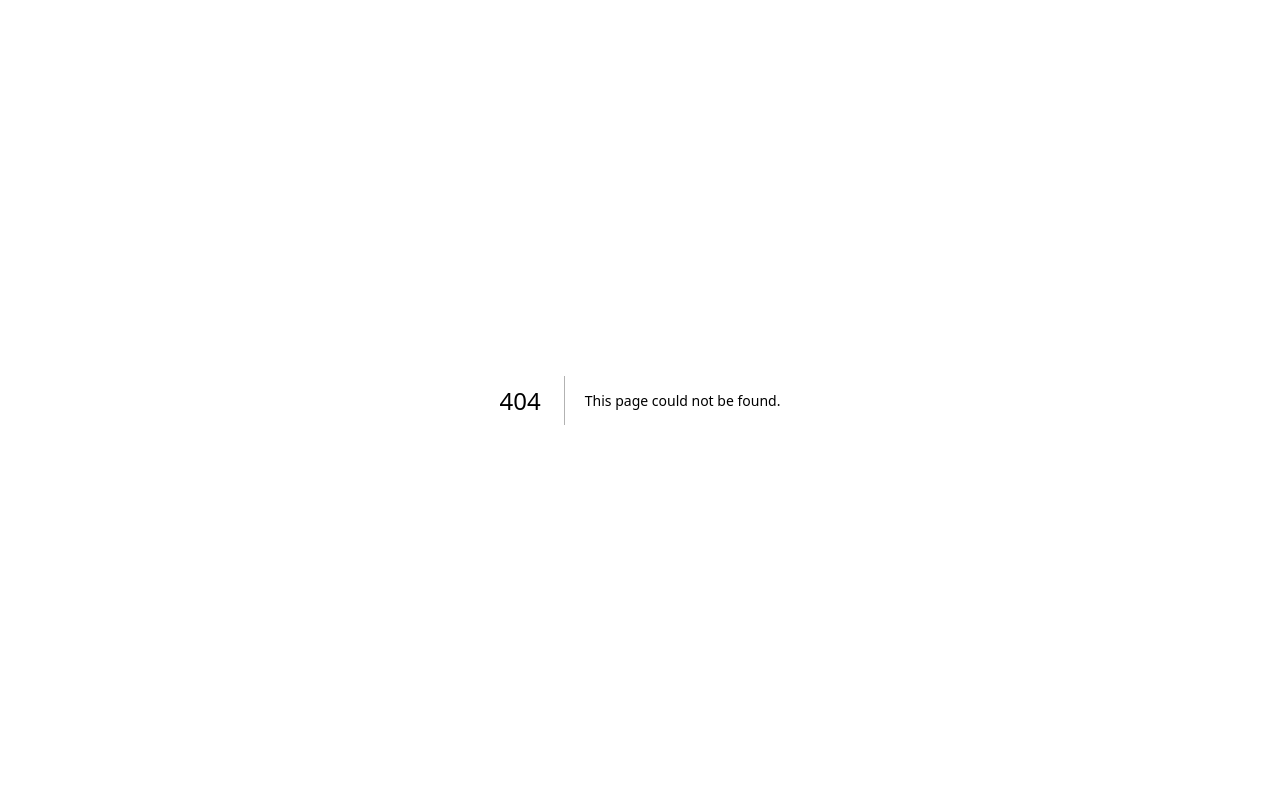
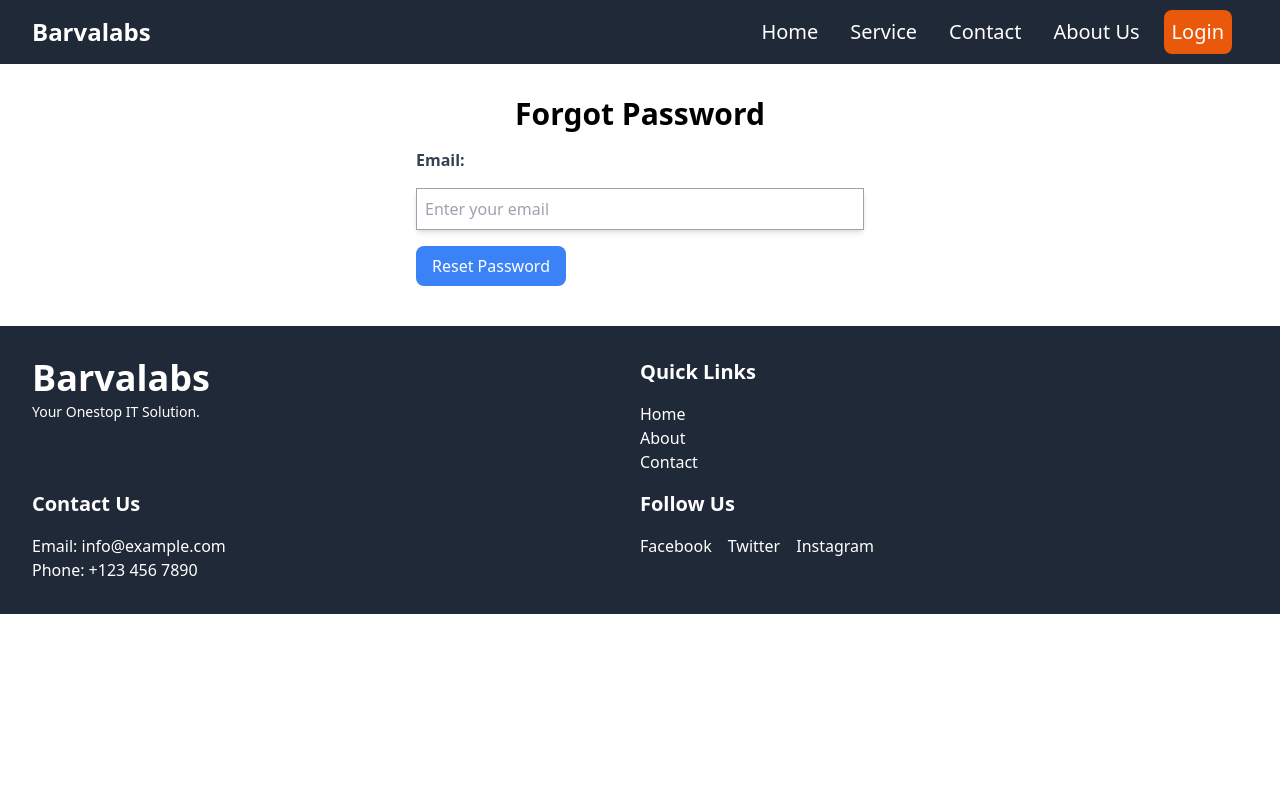
Before and after one commit to onboarding-fndc/nxt-comp-prof, a Next.js app: page /Forgot in a window 1280 px wide. Before the commit this address had no page. Shown: the top 800 px of the page. Built offline with nearby package versions, Linux system fonts and the light colour scheme.

Commit message:
OP-32 Added Forgot Password page with Reset Password

```diff
--- a/components/Contact.js
+++ b/components/Contact.js
@@ -55,7 +55,7 @@ const Contact = () => {
           ></textarea>
         </div>
 
-        <button className="bg-green-700 p-3 mx-10 rounded-full text-white font-bold" type="submit">
+        <button className="bg-green-700 hover:bg-green-900 p-3 mx-10 rounded-full text-white font-bold" type="submit">
           Send
         </button>
 
--- /dev/null
+++ b/src/pages/Forgot.js
@@ -0,0 +1,47 @@
+
+import { useState } from 'react';
+import Navbar from '../../components/Navbar';
+
+const Forgot = () => {
+  const [email, setEmail] = useState('');
+
+  const handleEmailChange = (e) => {
+    setEmail(e.target.value);
+  };
+
+  const handleSubmit = (e) => {
+    e.preventDefault();
+    // custom logic forgot password disini
+    console.log('Forgot Password submitted:', email);
+  };
+
+  return (
+    <div>
+        <Navbar/>
+    <div className="container mx-auto mt-8 mb-10">
+      <h2 className="text-3xl font-bold text-center mb-4">Forgot Password</h2>
+      <form onSubmit={handleSubmit} className="max-w-md mx-auto">
+        <div className="mb-4">
+          <label htmlFor="email" className="block text-gray-700 font-bold mb-2">
+            Email:
+          </label>
+          <input
+            type="email"
+            id="email"
+            placeholder="Enter your email"
+            value={email}
+            onChange={handleEmailChange}
+            className="w-full p-2 border border-gray-400"
+            required
+          />
+        </div>
+        <button type="submit" className="bg-blue-500 hover:bg-blue-700 text-white px-4 py-2 rounded-lg">
+          Reset Password
+        </button>
+      </form>
+    </div>
+    </div>
+  );
+};
+
+export default Forgot;
--- a/src/pages/LoginPage.js
+++ b/src/pages/LoginPage.js
@@ -58,11 +58,19 @@ const LoginPage = () => {
         <button type="submit" className="bg-blue-500 text-white px-4 py-2 rounded">
           Login
         </button>
+        <div className='grid grid-cols-2 mx-5'>
         <div className="mt-4 text-gray-700">
           Don&apos;t have an account?{' '}
           <Link href="/register">
-            <div className="text-blue-500">Register here</div>
+            <div className="text-blue-500 hover:text-blue-900">Register here</div>
           </Link>
+        </div>
+        <div className="mt-4 text-gray-700">
+          Forgot your password?{' '}
+          <Link href="/Forgot" className="text-blue-500 hover:text-blue-900">
+            Reset it here
+          </Link>
+        </div>
         </div>
       </form>
     </div>
```
